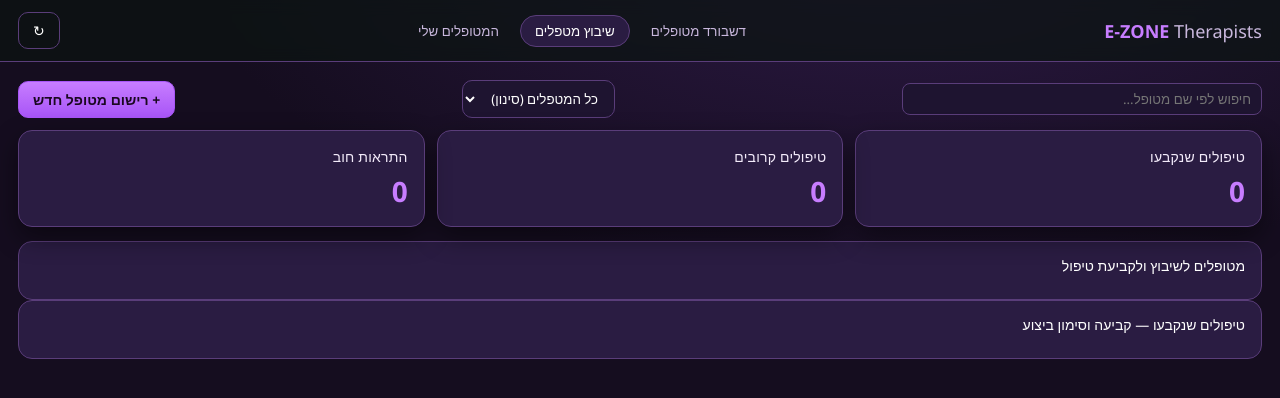
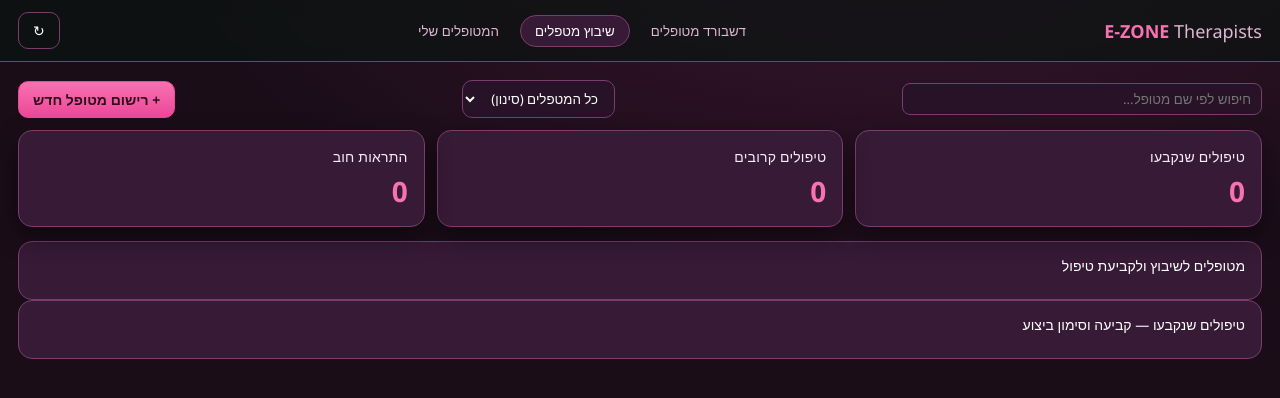
Before and after one commit to sandrabrayer/ezone-therapists, a website: page public/index.html in a window 1280 px wide. Both pictures are taken after a click on the button "שיבוץ מטפלים". Drawn offline with Linux system fonts and the light colour scheme; no server answers.

Commit message:
Update style.css

```diff
--- a/public/style.css
+++ b/public/style.css
@@ -1,20 +1,20 @@
 :root {
-  --bg:        #150d1f;  --bg-elev: #1e1430;  --panel: #2a1c42;  --panel-2: #34244f;
-  --border:    #5a3d7a;  --text: #ffffff;     --text-soft: #f3ebfa;  --muted: #c9b8dd;
-  --accent:    #a855f7;  --accent-2: #c77dff; --accent-deep: #7c3aed;
-  --pink:      #ec4899;
+  --bg:        #1a0d18;  --bg-elev: #271227;  --panel: #371a36;  --panel-2: #452041;
+  --border:    #7a3d6e;  --text: #ffffff;     --text-soft: #faebf5;  --muted: #ddb8d3;
+  --accent:    #ec4899;  --accent-2: #f871b0; --accent-deep: #a21d6b;
+  --purple:    #a855f7;
   --red:       #ff7676;  --amber: #f2c355;
   --shadow:    0 10px 26px rgba(0,0,0,0.45);
 
-  /* PURPLE/PINK is this app's dominant color — each E-ZONE app has its own
-     signature accent (outpatient = green, dashboard = indigo, therapists =
-     purple/pink) over the SAME shared structure (cards, panels, badges, layout).
-     Violet primary (--accent) with a pink highlight (--pink) on a deep aubergine
-     base. The component CSS below references --green / --green-2 / --green-deep
-     (carried over verbatim from the shared house stylesheet); those legacy names
-     are aliased to the violet accent so every component renders purple without
-     touching the shared markup. The .chip-paid/partial/unpaid semantic payment
-     colors are intentionally left untouched. */
+  /* FUCHSIA is this app's dominant color — each E-ZONE app has its own signature
+     accent (outpatient = green, dashboard = indigo, therapists = fuchsia/pink)
+     over the SAME shared structure (cards, panels, badges, layout). Pink-magenta
+     primary (--accent #ec4899) leads, with violet (--purple) kept as the deep
+     secondary tone, on a dark plum base. The component CSS below references
+     --green / --green-2 / --green-deep (carried over verbatim from the shared
+     house stylesheet); those legacy names are aliased to the fuchsia accent so
+     every component renders pink without touching the shared markup. The
+     .chip-paid/partial/unpaid semantic payment colors are left untouched. */
   --green:      var(--accent);
   --green-2:    var(--accent-2);
   --green-deep: var(--accent-deep);
@@ -25,7 +25,7 @@
 html, body { height: 100%; }
 body {
   margin: 0;
-  background: radial-gradient(1200px 600px at 70% -10%, #2e1a47 0%, var(--bg) 60%) fixed;
+  background: radial-gradient(1200px 600px at 70% -10%, #3a1530 0%, var(--bg) 60%) fixed;
   color: var(--text);
   font-family: "Assistant", "Heebo", "Segoe UI", Arial, sans-serif;
   direction: rtl;
@@ -67,7 +67,7 @@ select option { background: var(--bg-elev); color: var(--text); }
 .btn:hover { background: var(--panel-2); }
 .btn:active { transform: translateY(1px); }
 .btn:disabled { opacity: 0.55; cursor: default; }
-.btn-primary { background: linear-gradient(180deg, var(--green-2), var(--green)); border-color: var(--green); color: #1a0820; font-weight: 600; }
+.btn-primary { background: linear-gradient(180deg, var(--green-2), var(--green)); border-color: var(--green); color: #2e0a1c; font-weight: 600; }
 .btn-primary:hover { filter: brightness(1.05); }
 .btn-ghost { background: transparent; }
 .btn-danger { background: transparent; border-color: #6b2a2a; color: #ff9b9b; }
@@ -76,7 +76,7 @@ select option { background: var(--bg-elev); color: var(--text); }
 /* PIN screen */
 .pin-screen {
   position: fixed; inset: 0; display: grid; place-items: center;
-  background: radial-gradient(800px 400px at 50% 20%, #2e1a47, var(--bg));
+  background: radial-gradient(800px 400px at 50% 20%, #3a1530, var(--bg));
   z-index: 50;
 }
 .pin-card {
@@ -705,7 +705,7 @@ button.month-pay-btn:active { filter: brightness(0.88); }
    The chosen outcome is highlighted; its color matches the outcome chip:
    happened = ok, therapist-cancelled = warn, patient-no-show = bad. */
 .outcome-picker { flex-wrap: wrap; }
-.outcome-btn.is-active { color: #1a0820; font-weight: 600; border-color: transparent; }
+.outcome-btn.is-active { color: #2e0a1c; font-weight: 600; border-color: transparent; }
 .outcome-btn.outcome-happened.is-active            { background: #d4edda; color: #155724; border-color: #155724; }
 .outcome-btn.outcome-therapist_cancelled.is-active { background: #fff3cd; color: #856404; border-color: #856404; }
 .outcome-btn.outcome-patient_no_show.is-active     { background: #f8d7da; color: #721c24; border-color: #721c24; }
@@ -765,4 +765,4 @@ button.month-pay-btn:active { filter: brightness(0.88); }
 
 /* «קבוע» tag on a recurring occurrence in the weekly view */
 .recurring-tag { font-size: 11px; padding: 1px 6px; border-radius: 8px; margin-inline-start: 6px;
-  background: rgba(168, 85, 247, 0.18); color: var(--accent-2); vertical-align: middle; }
+  background: rgba(236, 72, 153, 0.18); color: var(--accent-2); vertical-align: middle; }
```
